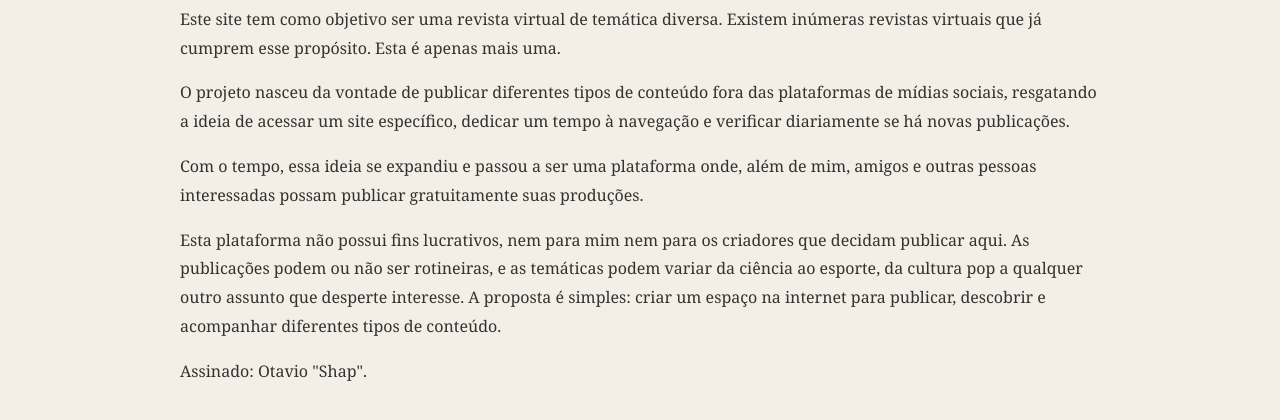
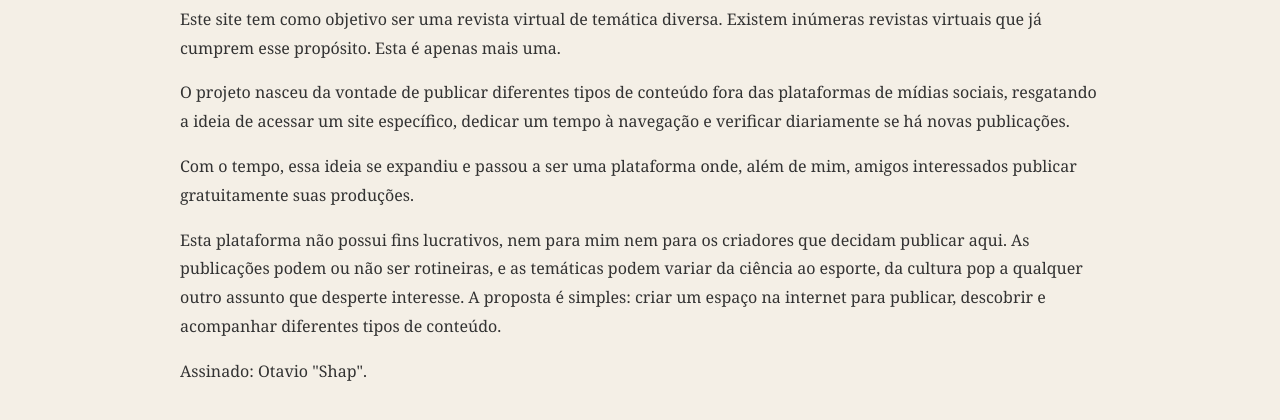
Before and after one commit to sknomagazine/SKNO, a plain HTML site: page sobre.html in a window 1280 px wide. Shown: the part 224-644 px from the top of the page. Drawn offline with Linux system fonts and the light colour scheme.

Commit message:
Atualizar o sobre.html

```diff
--- a/sobre.html
+++ b/sobre.html
@@ -21,7 +21,7 @@
     <h2>SOBRE</h2>
     <p>Este site tem como objetivo ser uma revista virtual de temática diversa. Existem inúmeras revistas virtuais que já cumprem esse propósito. Esta é apenas mais uma.</p>
     <p> O projeto nasceu da vontade de publicar diferentes tipos de conteúdo fora das plataformas de mídias sociais, resgatando a ideia de acessar um site específico, dedicar um tempo à navegação e verificar diariamente se há novas publicações.</p>
-    <p>Com o tempo, essa ideia se expandiu e passou a ser uma plataforma onde, além de mim, amigos e outras pessoas interessadas possam publicar gratuitamente suas produções.</p>
+    <p>Com o tempo, essa ideia se expandiu e passou a ser uma plataforma onde, além de mim, amigos interessados publicar gratuitamente suas produções.</p>
     <p>Esta plataforma não possui fins lucrativos, nem para mim nem para os criadores que decidam publicar aqui.
 As publicações podem ou não ser rotineiras, e as temáticas podem variar da ciência ao esporte, da cultura pop a qualquer outro assunto que desperte interesse. A proposta é simples: criar um espaço na internet para publicar, descobrir e acompanhar diferentes tipos de conteúdo.</p>
     <p>Assinado: Otavio "Shap".</p>
```
